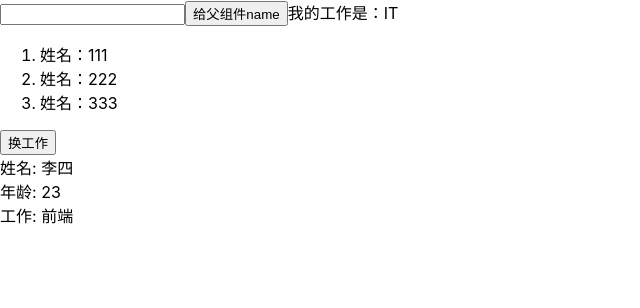
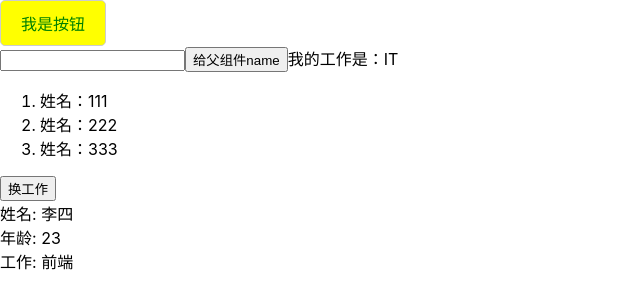
Before and after one commit to zkboys/react-mobile-demo, a React (Create React App) app: page / in a window 1280 px wide. Shown: the top 308 px of the page, without its empty margins (0-640 px from the left). Built offline with nearby package versions, Linux system fonts and the light colour scheme.

Commit message:
props处理

```diff
--- a/src/App.js
+++ b/src/App.js
@@ -1,6 +1,7 @@
 import React, {Component} from 'react';
 import UserList from './demo/UserList';
 import UserDetail from './demo/UserDetail';
+import Button from './demo/Button';
 import './App.css';
 
 class App extends Component {
@@ -17,11 +18,21 @@ class App extends Component {
         console.log('App: ', name);
     };
 
+    handleBtnClick = () => {
+        console.log('button clicked!!');
+    };
 
     render() {
         const {job} = this.state;
         return (
             <div className="App">
+                <Button
+                    style={{color: 'green', background: 'yellow'}}
+                    className="test-btn"
+                    onClick={this.handleBtnClick}
+                >我是按钮</Button>
+
+
                 <UserList className="user-list" job={job} getName={this.handleGetName}/>
                 <button onClick={this.handleJobClick}>换工作</button>
                 <UserDetail name="李四" age={23} job="前端"/>
--- /dev/null
+++ b/src/demo/Button.jsx
@@ -0,0 +1,34 @@
+import React, {Component} from 'react';
+
+export default class Button extends Component {
+    state = {};
+
+    componentWillMount() {
+
+    }
+
+    componentDidMount() {
+
+    }
+
+    render() {
+        const {children, style, ...others} = this.props;
+        console.log(others);
+        return (
+            <div
+                style={{
+                    color: 'red',
+                    display: 'inline-block',
+                    padding: '10px 20px',
+                    border: '1px solid #ccc',
+                    borderRadius: '5px',
+                    cursor: 'pointer',
+                    ...style,
+                }}
+                {...others}
+            >
+                {children}
+            </div>
+        );
+    }
+}
```
